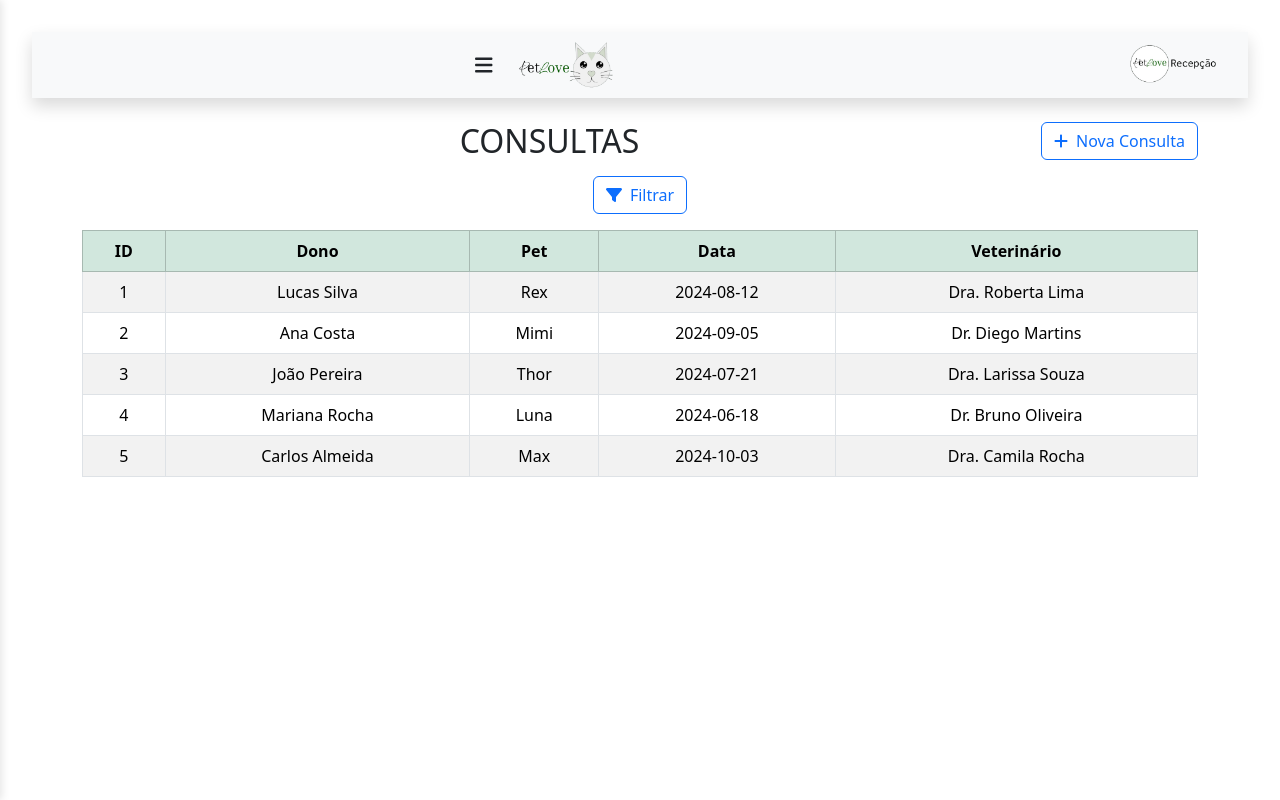
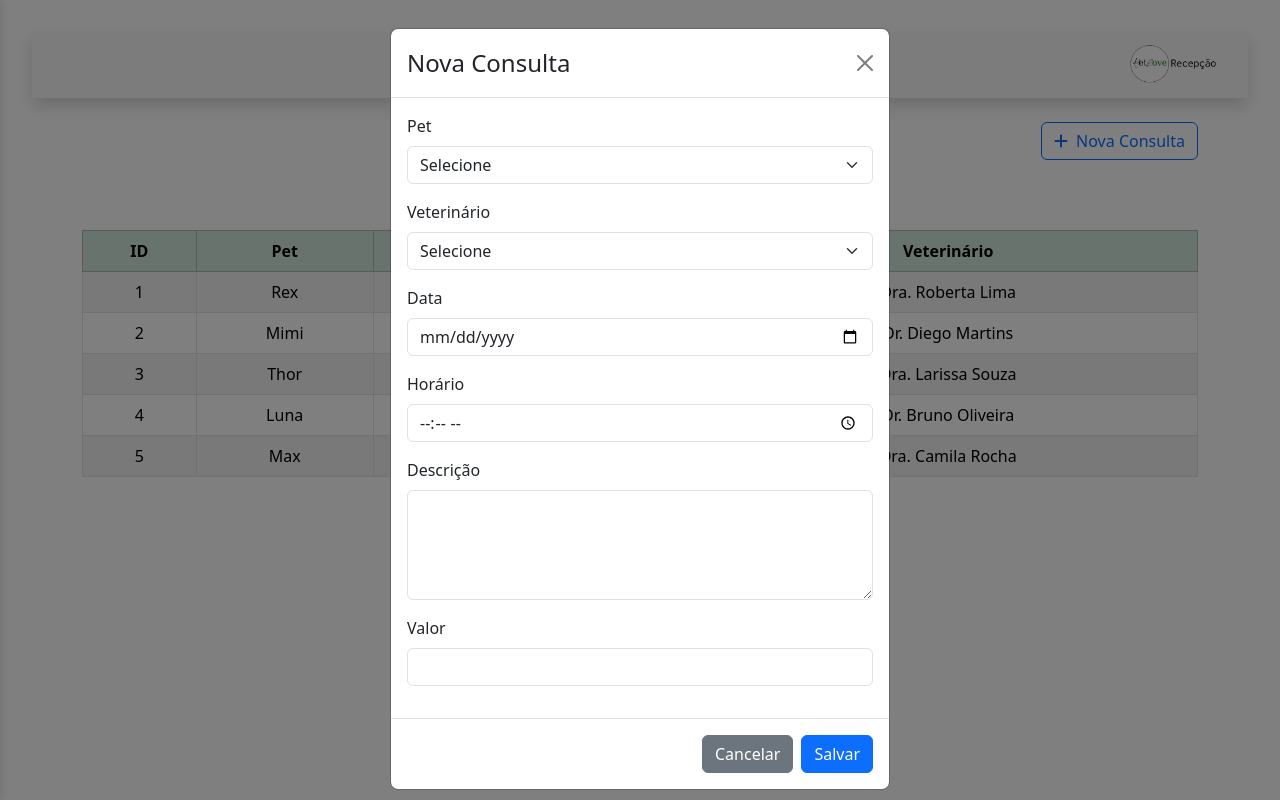
Before and after one commit to ErickWarmling/pet-love-front-end, a React (Vite) app in the folder pet-love/: page /consultas in a window 1280 px wide. Both pictures are taken after a click on the button "Nova Consulta". Built offline with nearby package versions, Linux system fonts and the light colour scheme.

Commit message:
Criação do formulário de cadastro de consultas + adaptação do ModalForm

```diff
--- a/pet-love/src/components/Consultas/ListConsultas/ListConsultas.jsx
+++ b/pet-love/src/components/Consultas/ListConsultas/ListConsultas.jsx
@@ -2,10 +2,10 @@ import { useState } from 'react';
 import AddButton from '../../Grid/AddButton/AddButton';
 import GridContent from '../../Grid/GridContent/GridContent';
 import FilterDropdown from '../../Grid/FilterDropdown/FilterDropdown';
+import ModalForm from '../../Form/ModalForm';
 
 const columns = [
     { header: 'ID', accessor: 'id' },
-    { header: 'Dono', accessor: 'owner' },
     { header: 'Pet', accessor: 'pet' },
     { header: 'Data', accessor: 'date' },
     { header: 'Veterinário', accessor: 'veterinary' },
@@ -51,8 +51,8 @@ const data = [
 
 
 function ListConsultas() {
-
     const [filteredData, setFilteredData] = useState(data);
+    const [showModal, setShowModal] = useState(false);
 
     const applyFilter = (filters) => {
         const filtered = data.filter(item =>
@@ -63,6 +63,26 @@ function ListConsultas() {
         setFilteredData(filtered);
     };
 
+    const handleAdd = (newConsultation) => {
+        const newId = data.length ? Math.max(...data.map(d => d.id)) +1 : 1;
+        setData(prev => [...prev, { id: newId, ... newConsultation }]);
+    };
+
+   const formFields = [
+    { name: 'pet', label: 'Pet', type: 'select', options: ['Rex', 'Mimi', 'Thor', 'Luna', 'Max'] },
+    { name: 'veterinary', label: 'Veterinário', type: 'select', options: [
+        'Dra. Roberta Lima',
+        'Dr. Diego Martins',
+        'Dra. Larissa Souza',
+        'Dr. Bruno Oliveira',
+        'Dra. Camila Rocha'
+    ]},
+    { name: 'date', label: 'Data', type: 'date' },
+    { name: 'time', label: 'Horário', type: 'time' },
+    { name: 'description', label: 'Descrição', type: 'textarea', rows: 4 },
+    { name: 'value', label: 'Valor', type: 'number' },
+];
+
     return (
         <section className="ListConsultas py-4">
             <div className="container">
@@ -72,7 +92,7 @@ function ListConsultas() {
                         <h2 className="m-0">CONSULTAS</h2>
                     </div>
                     <div className="col-auto">
-                        <AddButton text="Nova Consulta" onClick={() => console.log('NOVA CONSULTA')} />
+                        <AddButton text="Nova Consulta" onClick={() => setShowModal(true)} />
                     </div>
                 </div>
 
@@ -89,6 +109,15 @@ function ListConsultas() {
                         <GridContent data={filteredData} columns={columns} />
                     </div>
                 </div>
+
+                {/* Modal Form */}
+                <ModalForm
+                    show={showModal}
+                    onClose={() => setShowModal(false)}
+                    title="Nova Consulta"
+                    fields={formFields}
+                    onSubmit={handleAdd}
+                />
             </div>
         </section>
     );
--- a/pet-love/src/components/Form/ModalForm.jsx
+++ b/pet-love/src/components/Form/ModalForm.jsx
@@ -15,6 +15,36 @@ function ModalForm({ show, onClose, title, fields, onSubmit }) {
         onClose();
     };
 
+        const renderField = (field) => {
+        const commonProps = {
+            name: field.name,
+            value: formData[field.name] || '',
+            onChange: handleChange
+        };
+
+        switch (field.type) {
+            case 'select':
+                return (
+                    <Form.Select {...commonProps}>
+                        <option value="">Selecione</option>
+                        {field.options?.map((option, i) => (
+                            <option key={i} value={option.value || option}>
+                                {option.label || option}
+                            </option>
+                        ))}
+                    </Form.Select>
+                );
+            case 'textarea':
+                return (
+                    <Form.Control as="textarea" rows={field.rows || 3} {...commonProps} />
+                );
+            default:
+                return (
+                    <Form.Control type={field.type || 'text'} {...commonProps} />
+                );
+        }
+    };
+
     return (
         <Modal show={show} onHide={onClose}>
             <Modal.Header closeButton>
@@ -25,12 +55,7 @@ function ModalForm({ show, onClose, title, fields, onSubmit }) {
                     {fields.map((field, index) => (
                         <Form.Group className="mb-3" key={index}>
                             <Form.Label>{field.label}</Form.Label>
-                            <Form.Control
-                                type={field.type || 'text'}
-                                name={field.name}
-                                value={formData[field.name] || ''}
-                                onChange={handleChange}
-                            />
+                            {renderField(field)}
                         </Form.Group>
                     ))}
                 </Form>
--- a/pet-love/src/components/PetLove/PetLove.jsx
+++ b/pet-love/src/components/PetLove/PetLove.jsx
@@ -5,6 +5,7 @@ import ListSolicitacaoAdocao from "../Adocoes/ListSolicitacaoAdocao/ListSolicita
 import ListConsultas from "../Consultas/ListConsultas/ListConsultas";
 import ListPets from "../Pets/ListPets/ListPets";
 import ListFuncionarios from "../Funcionarios/ListFuncionarios/ListFuncionarios";
+import Login from "../Login/Login";
 
 export default function PetLove() {
     return (
@@ -17,6 +18,7 @@ export default function PetLove() {
                     <Route path="/pets" element={<ListPets/>}></Route>
                     <Route path="/consultas" element={<ListConsultas/>}></Route>
                     <Route path="/adocoes" element={<ListSolicitacaoAdocao/>}></Route>
+                    <Route path="/login" element={<Login />}></Route>
                 </Routes>
             </BrowserRouter>
         </div>
```
